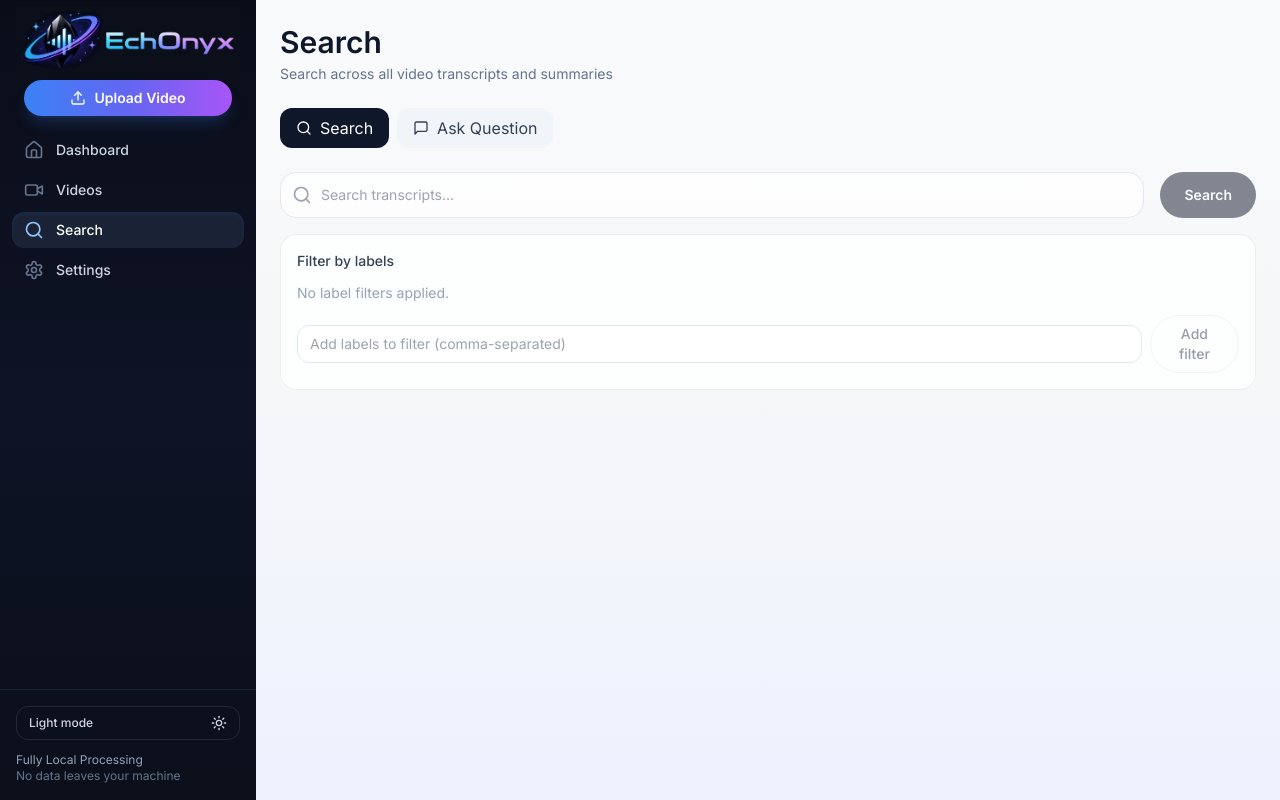
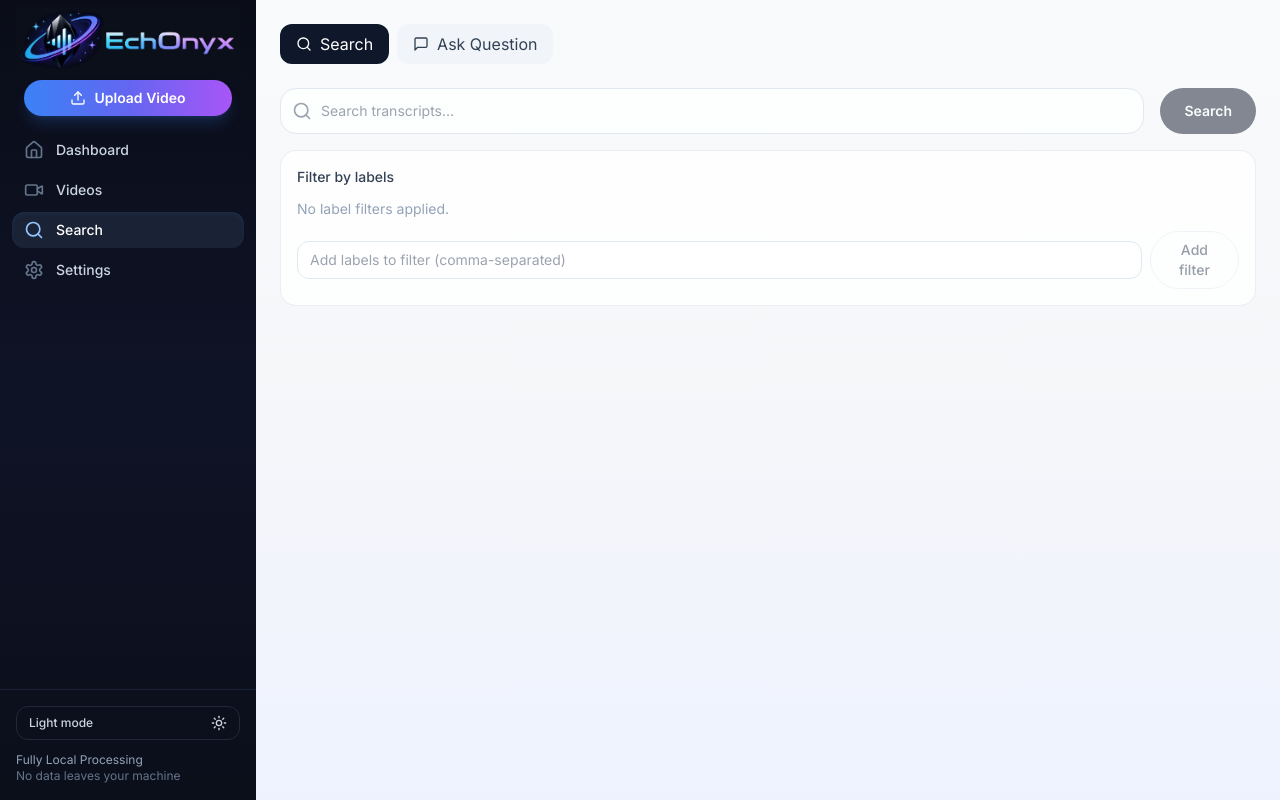
Before and after one commit to VACInc/EchOnyx, a Next.js app in the folder frontend/: page /search in a window 1280 px wide. Built offline with nearby package versions, Linux system fonts and the light colour scheme.

Commit message:
Trim search page header

```diff
--- a/frontend/app/search/page.tsx
+++ b/frontend/app/search/page.tsx
@@ -60,13 +60,6 @@ export default function SearchPage() {
 
   return (
     <div className="space-y-6">
-      <div>
-        <h1 className="text-3xl font-semibold text-slate-900 dark:text-slate-100">Search</h1>
-        <p className="mt-1 text-sm text-slate-500 dark:text-slate-400">
-          Search across all video transcripts and summaries
-        </p>
-      </div>
-
       {/* Mode Toggle */}
       <div className="flex space-x-2">
         <button
```
